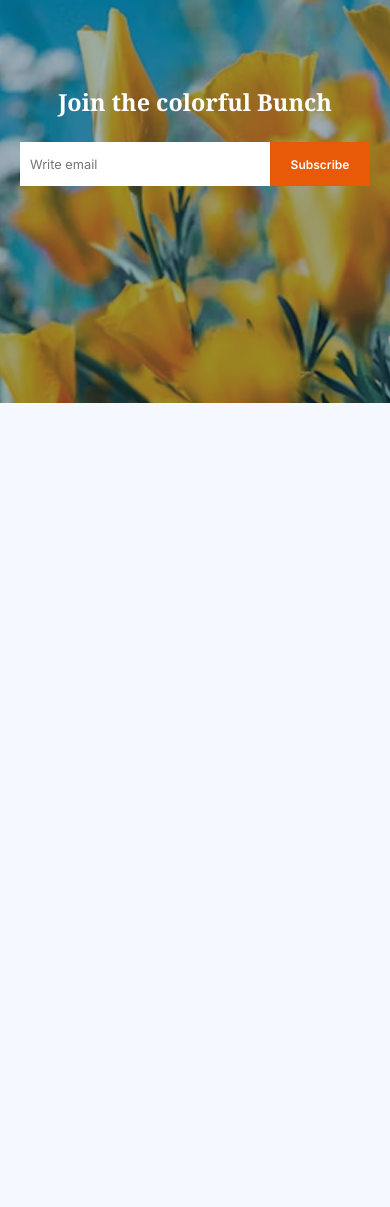
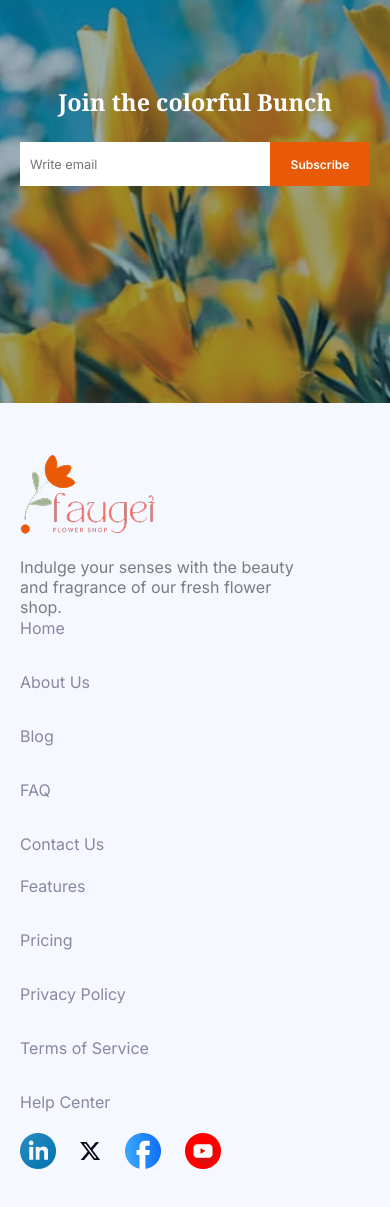
Before and after one commit to tanjimul755/PH-Assignment-2, a plain HTML site: page index.html in a window 390 px wide. Shown: the part 4247-5454 px from the top of the page. Before the commit the page ends 4650 px from the top, so only its background shows below. Drawn offline with Linux system fonts and the light colour scheme.

Commit message:
Completed the footer section also made it responsive

```diff
--- a/queries.css
+++ b/queries.css
@@ -62,6 +62,8 @@
 
 }
 
+/* Queries for 768px devices */
+
 @media screen and (max-width: 768px) {
     .nav-menu {
         margin: 30px 0 0 0;
@@ -109,6 +111,22 @@
   .plants-lover-section-img img {
     max-width: 90%;
   }
+
+  footer {
+    flex-direction: column;
+    padding: 50px 20px;
+  }
+
+  .footer-content {
+    width: 80%;
+}
+
+  .footer-menu {
+    flex-direction: column;
+    gap: 20px;
+    width: 50%;
+    margin-bottom: 20px;
+}
 
 }
 
@@ -171,4 +189,8 @@
     padding: 0 10px;
   }
 
+  .footer {
+    flex-direction: column;
+  }
+
 }
--- a/style.css
+++ b/style.css
@@ -366,7 +366,7 @@ body {
 /* Styling for the footer Section */
 
 footer {
-    display: none;
+    display: flex;
     justify-content: space-between;
     padding: 50px 160px;
 }
@@ -384,6 +384,7 @@ footer {
 .footer-content p {
     text-align: left;
     font-size: clamp(16px, 1vw, 22px);
+    margin-top: 1rem;
 }
 
 .footer-menu {
```
